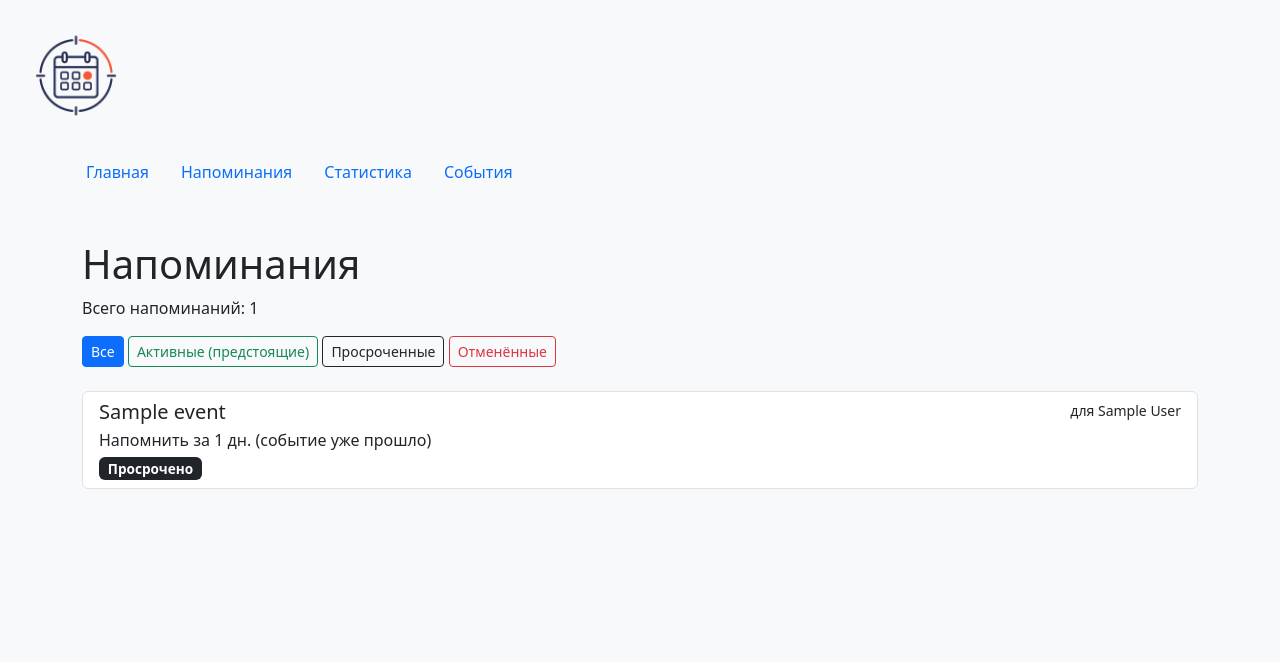
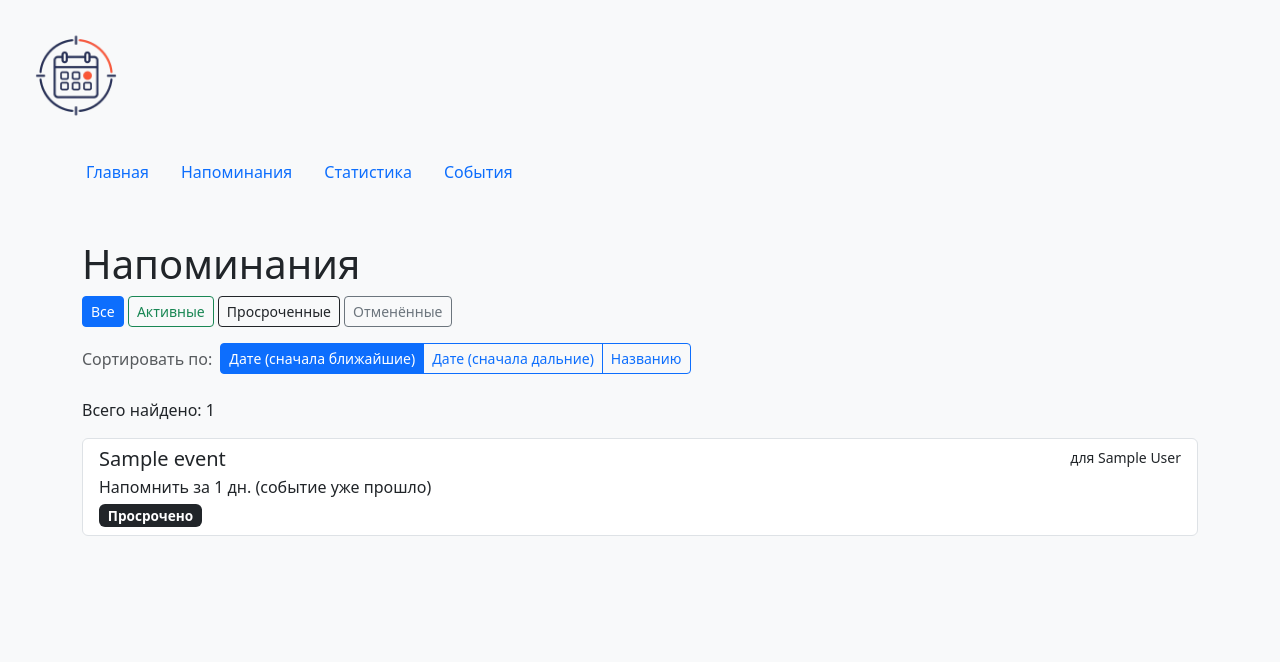
Before and after one commit to 6vi6-vi/important-dates-tracker, a Django app: page /reminders/ in a window 1280 px wide. Shown: the top 662 px of the page. Run offline with Django 5.2, Linux system fonts and the light colour scheme; tables that the repository leaves empty hold one stand-in row (values such as "Sample post").

Commit message:
ПР9: добавлена сортировка

```diff
--- a/homepage/templates/homepage/index.html
+++ b/homepage/templates/homepage/index.html
@@ -32,11 +32,12 @@
         </div>
     </div>
 
-    <!-- В самом низу, после карточек статистики -->
     <h3 class="mt-5">Пользователи системы</h3>
     <ul class="list-group">
         {% for user in users %}
             <li class="list-group-item">{{ user.name }} ({{ user.email }})</li>
+        {% empty %}
+            <li class="list-group-item text-muted">Пользователей пока нет.</li>
         {% endfor %}
     </ul>
 {% endblock %}
--- a/reminders/templates/reminders/reminder_list.html
+++ b/reminders/templates/reminders/reminder_list.html
@@ -6,26 +6,24 @@
 
 {% block content %}
     <h1>Напоминания</h1>
-    <p>Всего напоминаний: {{ reminders|length }}</p>
 
-    <div class="mb-4">
-        <a href="{% url 'reminders:list' %}?filter=all"
-        class="btn btn-sm {% if filter_type == 'all' %}btn-primary{% else %}btn-outline-primary{% endif %}">
-            Все
-        </a>
-        <a href="{% url 'reminders:list' %}?filter=active"
-        class="btn btn-sm {% if filter_type == 'active' %}btn-success{% else %}btn-outline-success{% endif %}">
-            Активные (предстоящие)
-        </a>
-        <a href="{% url 'reminders:list' %}?filter=past"
-        class="btn btn-sm {% if filter_type == 'past' %}btn-dark{% else %}btn-outline-dark{% endif %}">
-            Просроченные
-        </a>
-        <a href="{% url 'reminders:list' %}?filter=inactive"
-        class="btn btn-sm {% if filter_type == 'inactive' %}btn-danger{% else %}btn-outline-danger{% endif %}">
-            Отменённые
-        </a>
+    <div class="mb-3">
+        <a href="?filter=all&sort={{ sort }}" class="btn btn-sm {% if filter_type == 'all' %}btn-primary{% else %}btn-outline-primary{% endif %}">Все</a>
+        <a href="?filter=active&sort={{ sort }}" class="btn btn-sm {% if filter_type == 'active' %}btn-success{% else %}btn-outline-success{% endif %}">Активные</a>
+        <a href="?filter=past&sort={{ sort }}" class="btn btn-sm {% if filter_type == 'past' %}btn-dark{% else %}btn-outline-dark{% endif %}">Просроченные</a>
+        <a href="?filter=inactive&sort={{ sort }}" class="btn btn-sm {% if filter_type == 'inactive' %}btn-secondary{% else %}btn-outline-secondary{% endif %}">Отменённые</a>
     </div>
+
+    <div class="mb-4 d-flex align-items-center">
+        <span class="me-2 text-muted">Сортировать по:</span>
+        <div class="btn-group btn-group-sm">
+            <a href="?filter={{ filter_type }}&sort=date" class="btn {% if sort == 'date' %}btn-primary{% else %}btn-outline-primary{% endif %}">Дате (сначала ближайшие)</a>
+            <a href="?filter={{ filter_type }}&sort=date_desc" class="btn {% if sort == 'date_desc' %}btn-primary{% else %}btn-outline-primary{% endif %}">Дате (сначала дальние)</a>
+            <a href="?filter={{ filter_type }}&sort=title" class="btn {% if sort == 'title' %}btn-primary{% else %}btn-outline-primary{% endif %}">Названию</a>
+        </div>
+    </div>
+
+    <p>Всего найдено: {{ page_obj.paginator.count }}</p>
 
     <div class="list-group">
         {% for reminder in reminders %}
@@ -34,4 +32,36 @@
             <p>Напоминаний нет.</p>
         {% endfor %}
     </div>
+
+    {% if page_obj.paginator.num_pages > 1 %}
+    <nav aria-label="Навигация по страницам" class="mt-4">
+        <ul class="pagination justify-content-center">
+            {% if page_obj.has_previous %}
+                <li class="page-item">
+                    <a class="page-link" href="?filter={{ filter_type }}&sort={{ sort }}&page={{ page_obj.previous_page_number }}">Назад</a>
+                </li>
+            {% else %}
+                <li class="page-item disabled"><span class="page-link">Назад</span></li>
+            {% endif %}
+
+            {% for page_number in page_obj.paginator.page_range %}
+                {% if page_number == page_obj.number %}
+                    <li class="page-item active"><span class="page-link">{{ page_number }}</span></li>
+                {% else %}
+                    <li class="page-item">
+                        <a class="page-link" href="?filter={{ filter_type }}&sort={{ sort }}&page={{ page_number }}">{{ page_number }}</a>
+                    </li>
+                {% endif %}
+            {% endfor %}
+
+            {% if page_obj.has_next %}
+                <li class="page-item">
+                    <a class="page-link" href="?filter={{ filter_type }}&sort={{ sort }}&page={{ page_obj.next_page_number }}">Далее</a>
+                </li>
+            {% else %}
+                <li class="page-item disabled"><span class="page-link">Далее</span></li>
+            {% endif %}
+        </ul>
+    </nav>
+    {% endif %}
 {% endblock %}
--- a/reminders/templates/reminders/statistics.html
+++ b/reminders/templates/reminders/statistics.html
@@ -12,7 +12,7 @@
     <ul class="list-group mt-4">
         {% for item in statistics %}
             <li class="list-group-item d-flex justify-content-between align-items-center">
-                {{ item.user_name }}
+                {{ item.name }}
                 <span class="badge bg-primary rounded-pill">{{ item.reminders_count }}</span>
             </li>
         {% empty %}
--- a/reminders/views.py
+++ b/reminders/views.py
@@ -1,5 +1,6 @@
 from datetime import date
-from django.db.models import Count, Q
+from django.core.paginator import Paginator
+from django.db.models import Count
 from django.shortcuts import get_object_or_404, render
 from events.models import Event
 from reminders.models import Reminder
@@ -8,15 +9,20 @@ from users.models import User
 
 def reminders(request):
     filter_type = request.GET.get("filter", "all")
+    sort = request.GET.get("sort", "date")
     queryset = Reminder.objects.select_related("event", "user")
     today = date.today()
     if filter_type == "active":
         queryset = queryset.filter(is_active=True, event__event_date__gte=today)
     elif filter_type == "past":
-        queryset = queryset.filter(event__event_date__lt=today).order_by("-event__event_date")
+        queryset = queryset.filter(event__event_date__lt=today)
     elif filter_type == "inactive":
         queryset = queryset.filter(is_active=False)
-    if filter_type not in ["past"]:
+    if sort == "title":
+        queryset = queryset.order_by("event__title")
+    elif sort == "date_desc":
+        queryset = queryset.order_by("-event__event_date")
+    else:
         queryset = queryset.order_by("event__event_date")
 
     for reminder in queryset:
@@ -25,9 +31,15 @@ def reminders(request):
         reminder.days_left = days_left
         reminder.is_due = 0 <= days_left <= reminder.remind_before and reminder.is_active and not reminder.is_sent
 
+    paginator = Paginator(queryset, 5)
+    page_number = request.GET.get("page")
+    page_obj = paginator.get_page(page_number)
+
     return render(request, "reminders/reminder_list.html", {
-        "reminders": queryset,
-        "filter_type": filter_type
+        "reminders": page_obj,
+        "page_obj": page_obj,
+        "filter_type": filter_type,
+        "sort": sort,
     })
 
 
```
